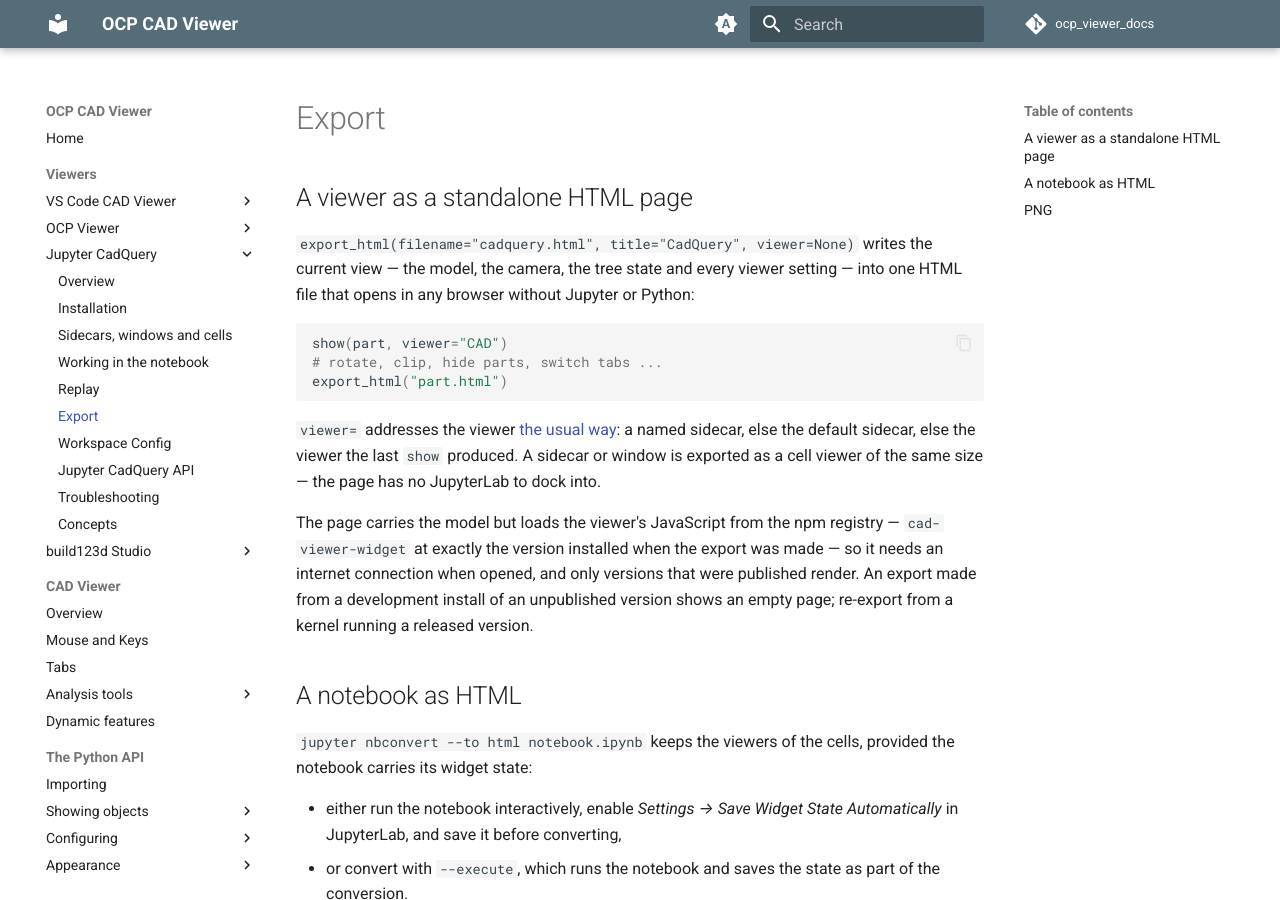
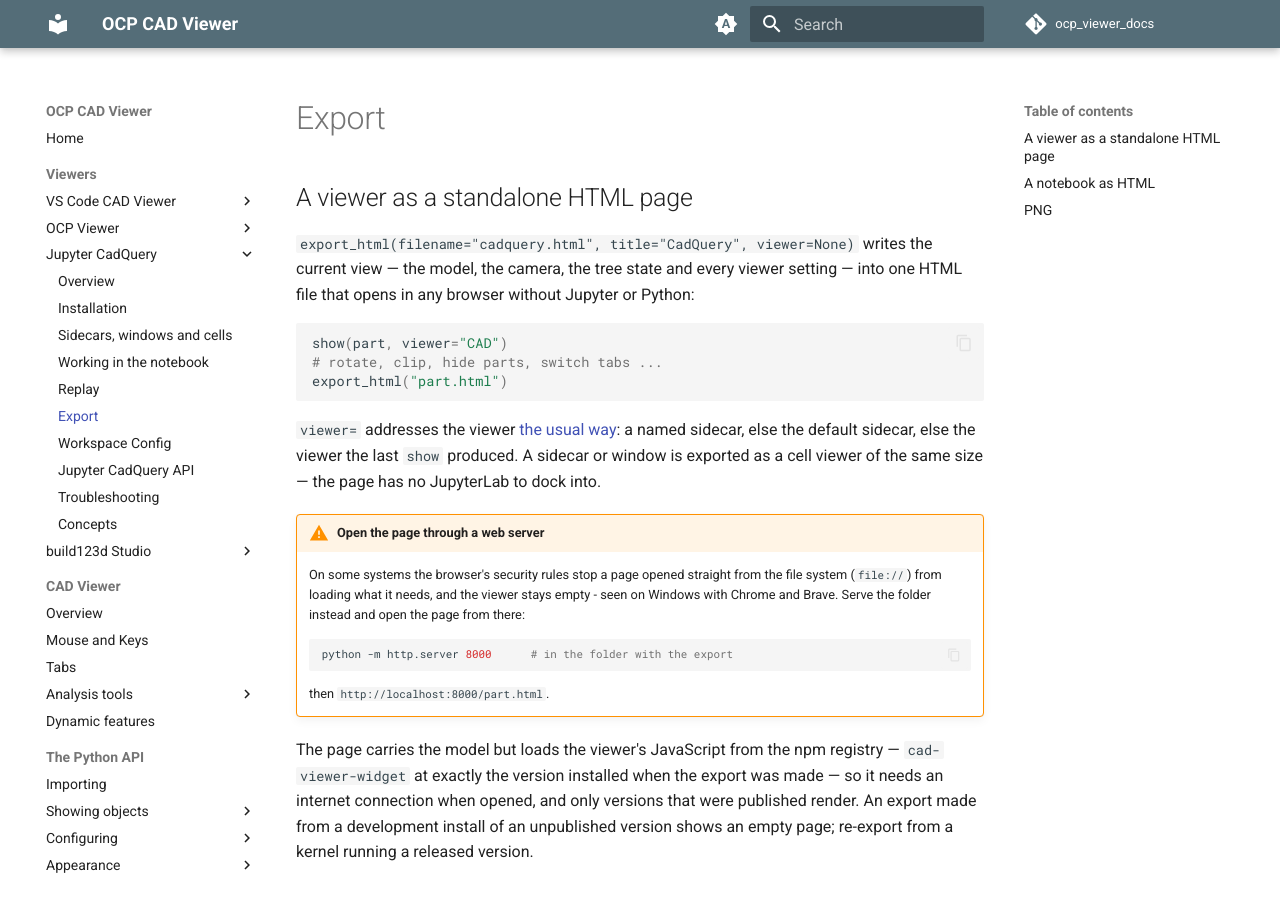
Before and after one commit to bernhard-42/ocp_viewer_docs, an MkDocs documentation site: the page built from docs/viewers/jupyter_cadquery/export.md, in a window 1280 px wide and 900 px high. Built offline with MkDocs 1.6.1 and Material for MkDocs 9.7.7, drawn with Linux system fonts in a browser that asks for light colours; comment, search, counter and statistics services are not loaded.

Commit message:
Export: open the page through a web server
On some systems a page opened from the file system cannot load what it
needs and the viewer stays empty - seen on Windows with Chrome and Brave,
where the loader's first attempt at a local script beside the page is
refused as a cross-origin file access. Served over http the same page
works, so the page says to serve the folder.

Co-Authored-By: Claude Opus 5 (1M context) <noreply@anthropic.com>
Claude-Session: https://claude.ai/code/session_01P7e3xi4VDeTbWCjF4LASSE

````diff
--- a/docs/viewers/jupyter_cadquery/export.md
+++ b/docs/viewers/jupyter_cadquery/export.md
@@ -11,6 +11,16 @@ export_html("part.html")
 ```
 
 `viewer=` addresses the viewer [the usual way](addressing.md#addressing-a-viewer): a named sidecar, else the default sidecar, else the viewer the last `show` produced. A sidecar or window is exported as a cell viewer of the same size — the page has no JupyterLab to dock into.
+
+!!! warning "Open the page through a web server"
+
+    On some systems the browser's security rules stop a page opened straight from the file system (`file://`) from loading what it needs, and the viewer stays empty - seen on Windows with Chrome and Brave. Serve the folder instead and open the page from there:
+
+    ```bash
+    python -m http.server 8000      # in the folder with the export
+    ```
+
+    then `http://localhost:8000/part.html`.
 
 The page carries the model but loads the viewer's JavaScript from the npm registry — `cad-viewer-widget` at exactly the version installed when the export was made — so it needs an internet connection when opened, and only versions that were published render. An export made from a development install of an unpublished version shows an empty page; re-export from a kernel running a released version.
 
````
